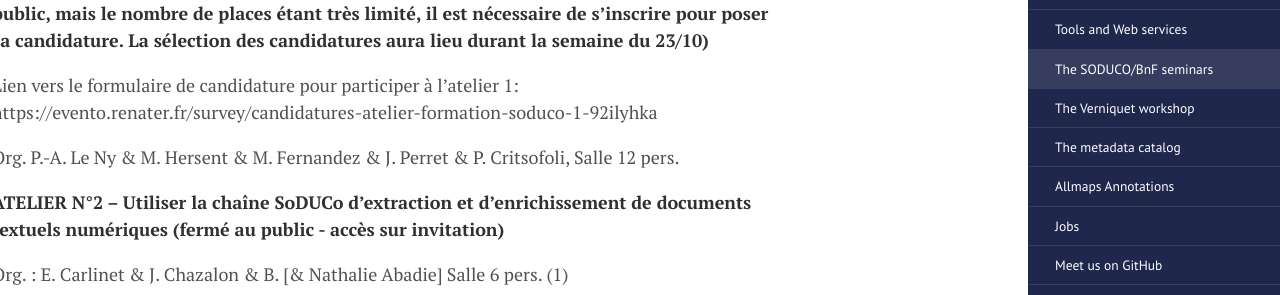
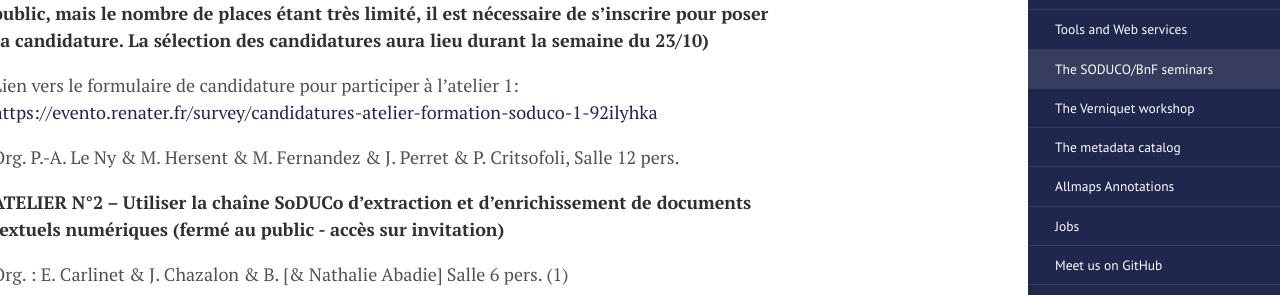
Before and after one commit to soduco/soduco.github.io, a Jekyll site: the page built from soduco_bnf_seminars.md, in a window 1280 px wide and 900 px high, scrolled down 7022 px. Shown: the part 187-482 px from the top of the window. Built offline with Jekyll 4.4.1, drawn with Linux system fonts in a browser that asks for light colours; part of the change alters nothing that is shown.

```diff
--- a/soduco_bnf_seminars.md
+++ b/soduco_bnf_seminars.md
@@ -152,7 +152,7 @@ Ces ateliers-formations, accessibles sur invitation ou inscription, sont organis
 
 Comment accéder aux données et travailler avec les ressources SoDUCo. **Cet atelier est ouvert au public, mais le nombre de places étant très limité, il est nécessaire de s'inscrire pour poser sa candidature. La sélection des candidatures aura lieu durant la semaine du 23/10)**
 
-Lien vers le formulaire de candidature pour participer à l'atelier 1: https://evento.renater.fr/survey/candidatures-atelier-formation-soduco-1-92ilyhka
+Lien vers le formulaire de candidature pour participer à l'atelier 1: [https://evento.renater.fr/survey/candidatures-atelier-formation-soduco-1-92ilyhka](https://evento.renater.fr/survey/candidatures-atelier-formation-soduco-1-92ilyhka)
 
 Org. P.-A. Le Ny & M. Hersent & M. Fernandez & J. Perret & P. Critsofoli, Salle 12 pers.
 
```
